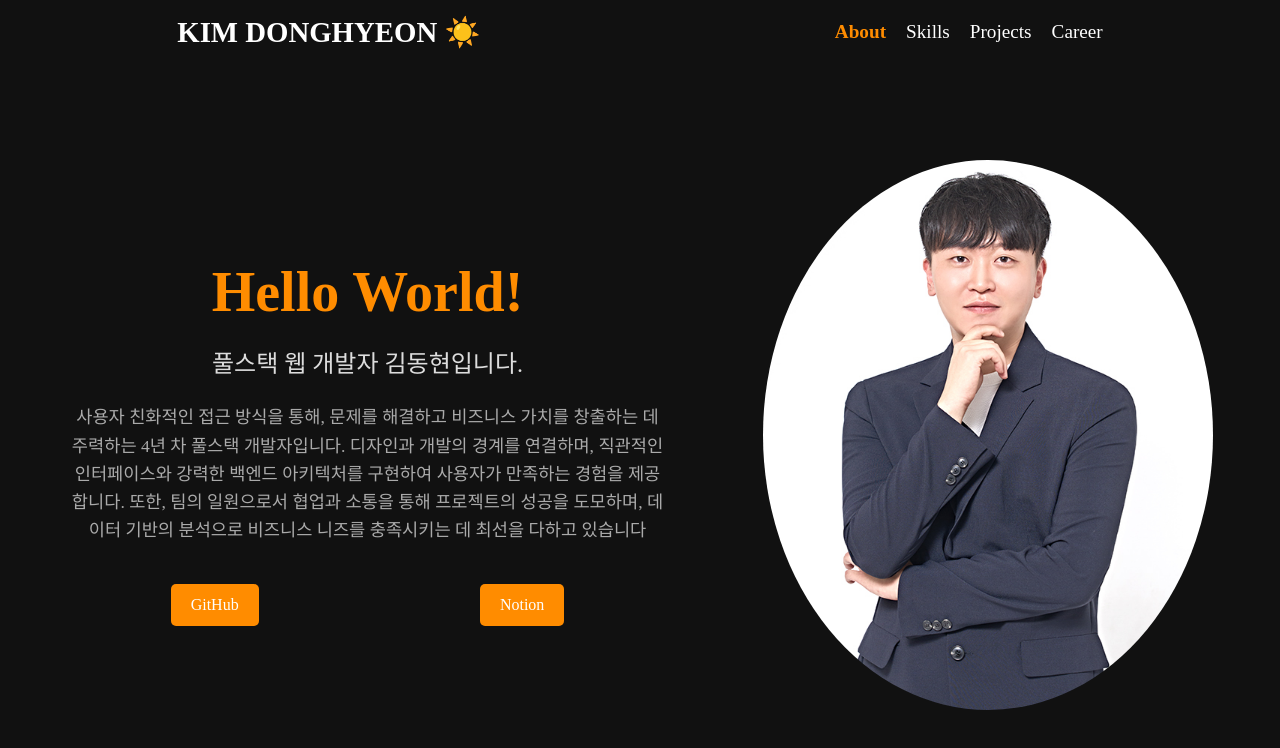
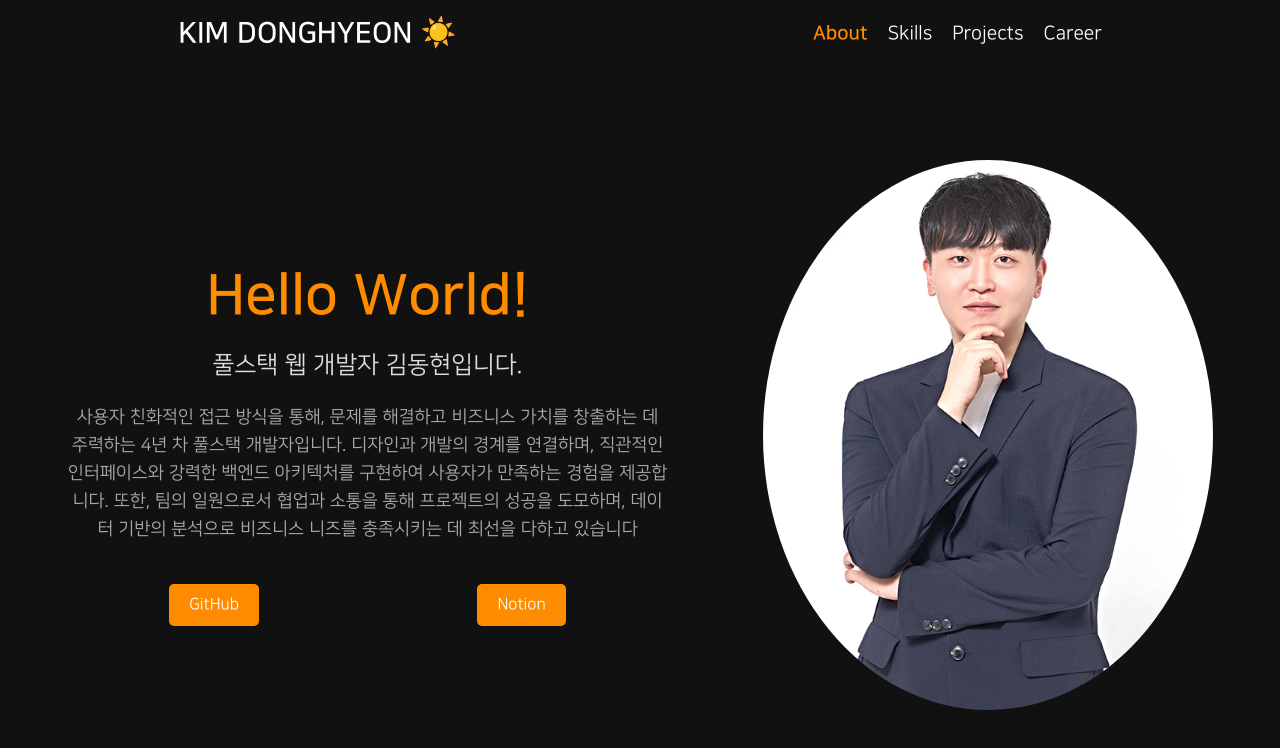
Before and after one commit to DongHyeonKim-tech/portfolio, a Next.js app: page / in a window 1280 px wide. Shown: the top 748 px of the page. Built offline with nearby package versions, Linux system fonts and the light colour scheme; no server answers.

Commit message:
[수정] 나눔 font global 적용

```diff
--- a/src/styles/global.css
+++ b/src/styles/global.css
@@ -1,9 +1,26 @@
+@font-face {
+  font-family: 'NanumSquare';
+  src: url('/fonts/NanumSquareR.woff2') format('woff2'),
+    url('/fonts/NanumSquareR.woff') format('woff');
+  font-weight: 400;
+  font-style: normal;
+}
+
+@font-face {
+  font-family: 'NanumSquare';
+  src: url('/fonts/NanumSquareB.woff2') format('woff2'),
+    url('/fonts/NanumSquareB.woff') format('woff');
+  font-weight: 700;
+  font-style: normal;
+}
+
 html,
 body {
   scroll-behavior: smooth;
   overflow-x: hidden;
   margin: 0;
   padding: 0;
+  font-family: 'NanumSquare', Arial, sans-serif;
 }
 
 /* 부모 컨테이너 */
```
